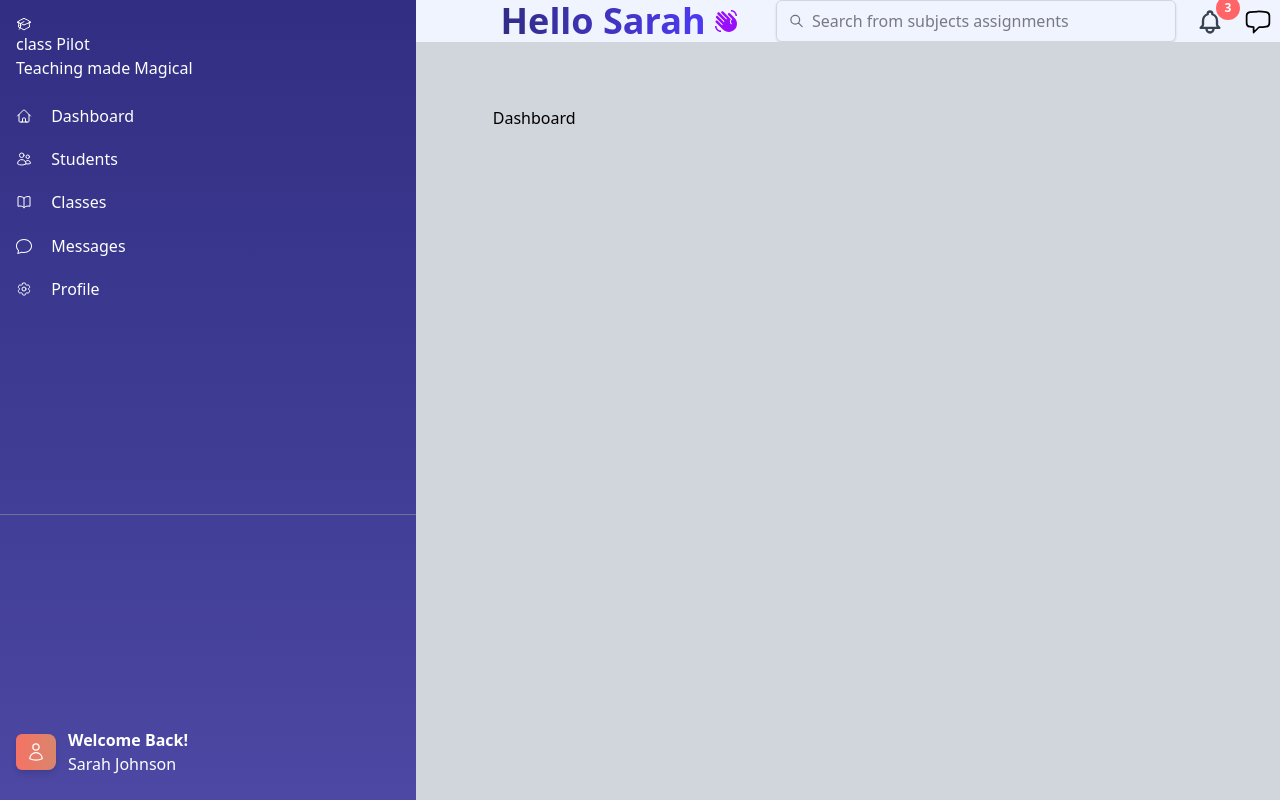
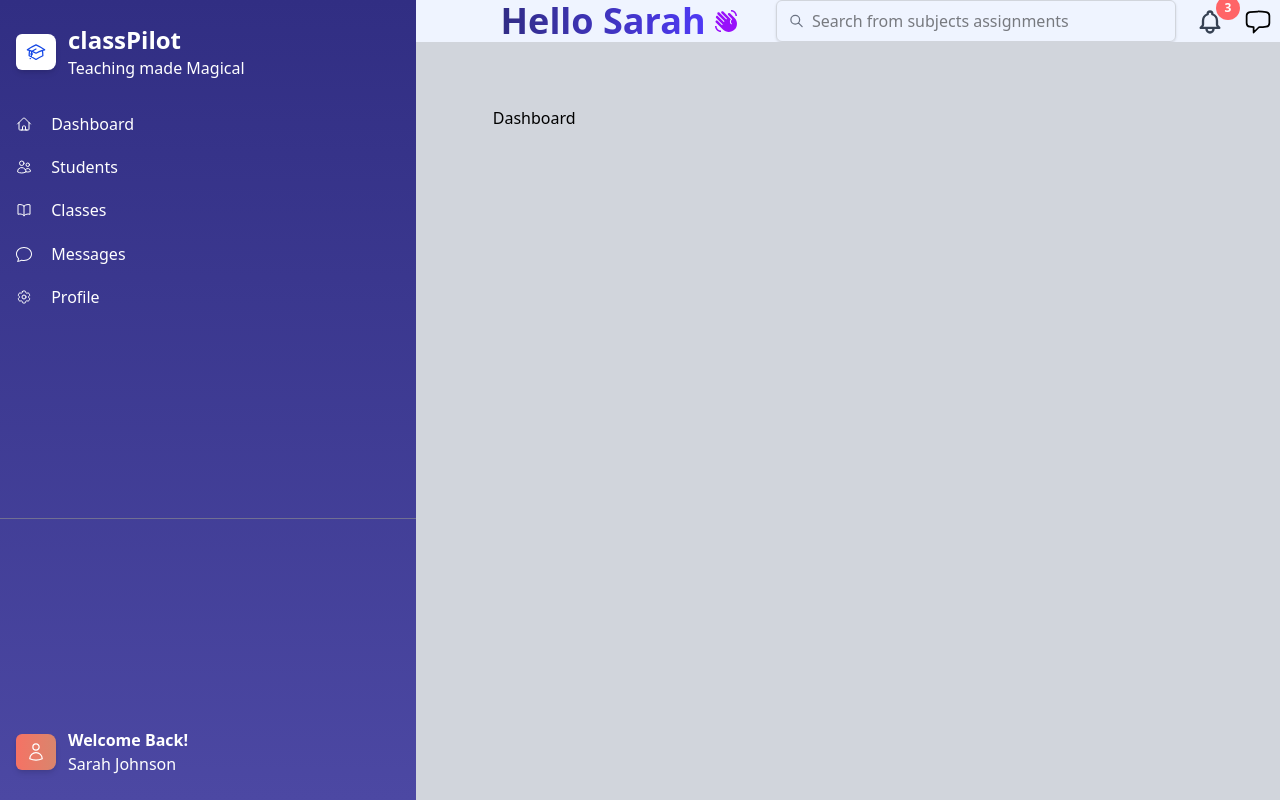
Before and after one commit to shukri-mo/Class_Pilot_Demo, a React (Vite) app: page /dashboard in a window 1280 px wide. Built offline with nearby package versions, Linux system fonts and the light colour scheme.

Commit message:
done some styling

```diff
--- a/src/Ui/Logo.jsx
+++ b/src/Ui/Logo.jsx
@@ -1,14 +1,18 @@
-import React from 'react'
-import {  HiOutlineAcademicCap
-} from "react-icons/hi2";
+import React from "react";
+import { HiOutlineAcademicCap } from "react-icons/hi2";
 function Logo() {
   return (
-    <div>
-    <HiOutlineAcademicCap/>
-      <h1>class Pilot </h1>
-      <span>Teaching made Magical</span>
+    <div className="flex items-center gap-3 pt-2 mb-2">
+      <div className=" w-10 h-9 rounded-tr-lg rounded-br-lg rounded-bl-md rounded-tl-md bg-white  flex items-center justify-center shadow-md">
+        <HiOutlineAcademicCap className="text-blue-700" size={20} />
+      </div>
+
+      <div>
+        <h1 className="text-white text-2xl  font-bold">classPilot </h1>
+        <span><h3>Teaching made Magical</h3></span>
+      </div>
     </div>
-  )
+  );
 }
 
-export default Logo
+export default Logo;
```
